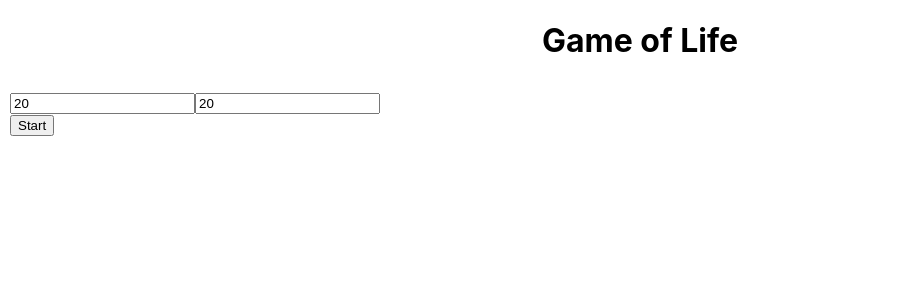
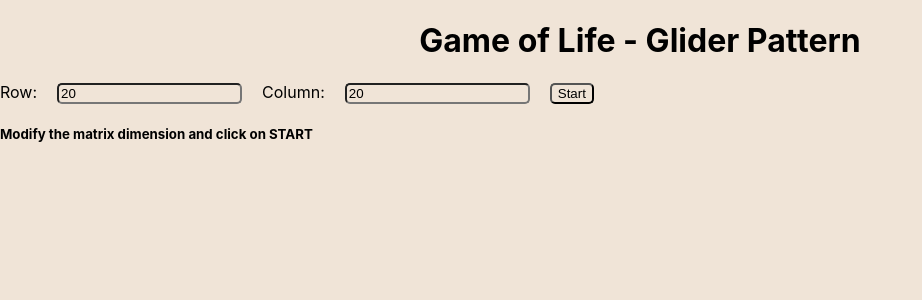
Before and after one commit to balasr21/gameoflife-ui, a React (Create React App) app: page / in a window 1280 px wide. Shown: the top 300 px of the page, without its empty margins (0-922 px from the left). Built offline with nearby package versions, Linux system fonts and the light colour scheme.

Commit message:
updated with styles

```diff
--- a/src/App.css
+++ b/src/App.css
@@ -1,5 +1,6 @@
 * {
   box-sizing: border-box;
+  background-color: #f0e4d7;
 }
 
 .title {
@@ -7,7 +8,9 @@
 }
 
 .game {
+  display: flex;
   padding-top: 20px;
+  justify-content: space-around;
 }
 .game .main-table {
   border: 1px solid black;
@@ -24,11 +27,18 @@
 }
 
 .control__container {
-  padding: 10px;
+  justify-content: flex-start;
+}
+.control__container .input__form {
+  display: inline-block;
+}
+.control__container .input__form input {
+  margin: 0 20px 0 20px;
   width: fit-content;
+  border-radius: 5px;
 }
-.control__container input {
-  width: fit-content;
+.control__container .btn__submit {
+  border-radius: 5px;
 }
 
 /*# sourceMappingURL=App.css.map */
--- a/src/App.js
+++ b/src/App.js
@@ -5,8 +5,9 @@ import { Control } from "./components/Control.component";
 function App() {
   return (
     <>
-      <h1 className="title">Game of Life</h1>
+      <h1 className="title">Game of Life - Glider Pattern</h1>
       <Control />
+      <h5>Modify the matrix dimension and click on START</h5>
     </>
   );
 }
--- a/src/App.scss
+++ b/src/App.scss
@@ -1,5 +1,6 @@
 * {
   box-sizing: border-box;
+  background-color: #f0e4d7;
 }
 
 .title {
@@ -7,7 +8,9 @@
 }
 
 .game {
+  display: flex;
   padding-top: 20px;
+  justify-content: space-around;
 
   .main-table {
     border: 1px solid black;
@@ -27,10 +30,19 @@
 }
 
 .control__container {
-  padding: 10px;
-  width: fit-content;
+  // display: flex;
+  justify-content: flex-start;
 
-  input {
-    width: fit-content;
+  .input__form {
+    display: inline-block;
+    input {
+      margin: 0 20px 0 20px;
+      width: fit-content;
+      border-radius: 5px;
+    }
+  }
+
+  .btn__submit {
+    border-radius: 5px;
   }
 }
--- a/src/components/Control.component.jsx
+++ b/src/components/Control.component.jsx
@@ -6,25 +6,24 @@ export const Control = () => {
   const [column, setColumn] = useState(20);
 
   useEffect(() => {
-    const timer = setTimeout(() => {
-      console.log("Initial wait to start...");
-    }, 3000);
+    const timer = setTimeout(() => {}, 3000);
     return () => clearTimeout(timer);
   }, []);
 
   return (
     <div className="control__container">
-      <form>
+      <form className="input__form">
+        <label>Row:</label>
         <input
           type="text"
           name="Row"
           placeholder="Row"
           value={row}
           onChange={(e) => {
-            console.log(e);
             setRow(e.target.value);
           }}
         ></input>
+        <label>Column:</label>
         <input
           type="text"
           name="Column"
--- a/src/components/Game.component.jsx
+++ b/src/components/Game.component.jsx
@@ -7,11 +7,8 @@ export const Game = ({ setStart, games, row, column }) => {
   const [liveCells, setLiveCells] = useState(initialPos);
   const [index, setIndex] = useState(0);
 
-  console.log("Games data ", JSON.stringify(games));
-
   useEffect(() => {
     setTimeout(() => {
-      console.log("Games data inside ", JSON.stringify(games.data));
       games && games.data && setLiveCells(games.data[index]);
       games && games.data && index < games.data.length && setIndex(index + 1);
       games && games.data && index >= games.data.length && setStart(false);
--- a/src/components/Interface.component.jsx
+++ b/src/components/Interface.component.jsx
@@ -6,13 +6,9 @@ import axios from "axios";
 export const Interface = ({ row, column }) => {
   const [start, setStart] = useState(false);
 
-  //let { games } = useMatrixPosition(row, column, getInitialPos(row, column));
   const [games, setGames] = useState([]);
 
-  console.log("Rendering Interface...", JSON.stringify(games));
-
   const fetchData = () => {
-    console.log("Making Request....");
     axios
       .create()
       .post("https://www.gameoflife.balasr.com/start/", {
@@ -21,14 +17,17 @@ export const Interface = ({ row, column }) => {
         position: getInitialPos(row, column),
       })
       .then((res) => {
-        console.log("Received data from API");
         setGames(res);
+      })
+      .catch((e) => {
+        alert("Invalid Input Parameters", e);
       });
   };
 
   return (
     <>
       <button
+        className="btn__submit"
         onClick={() => {
           setStart(true);
           fetchData();
--- a/src/components/Matrix.component.jsx
+++ b/src/components/Matrix.component.jsx
@@ -1,5 +1,9 @@
 import React from "react";
 import { getMatrix } from "../util/utils";
+
+const handleBackgroundChange = (e) => {
+  e.target.classList.toggle("cell__selected");
+};
 
 export const Matrix = ({ liveCells, row, column }) => {
   let data = getMatrix(row, column);
@@ -16,6 +20,7 @@ export const Matrix = ({ liveCells, row, column }) => {
                   <th
                     className={`${isCellAlive && "cell__live"}`}
                     key={cellId}
+                    onClick={(e) => handleBackgroundChange(e)}
                   ></th>
                 );
               })}
--- a/src/util/utils.js
+++ b/src/util/utils.js
@@ -12,8 +12,6 @@ export const getInitialPos = (row, column) => {
   response.push(fourthPos);
   response.push(fifthPos);
 
-  console.log("Row cl ", row, column);
-  console.log("Init for ", response);
   return response;
 };
 
```
Also changed, not shown: src/hooks/index.js (deleted, +0 -30 lines), 1 other file (tests, documents, lock files or other folders).
